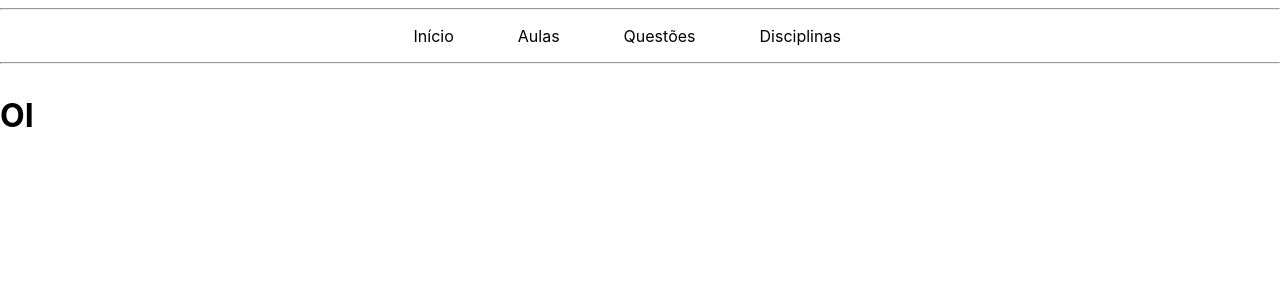
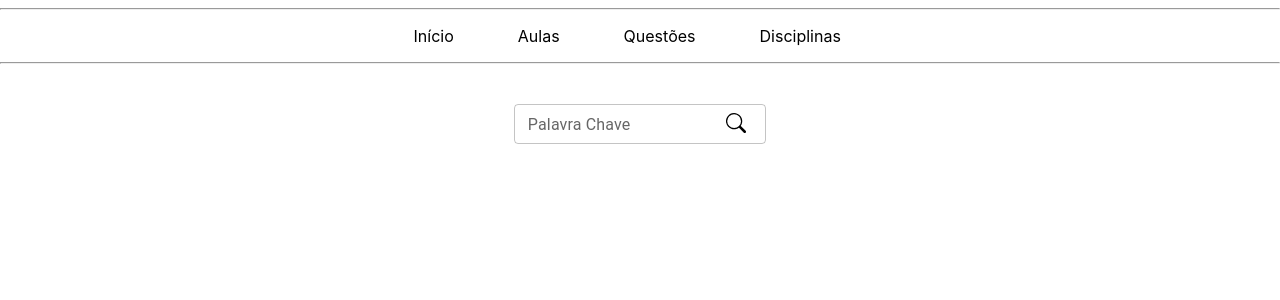
Before and after one commit to JezzDiego/Q-A-website, a Next.js app: page /disciplinas in a window 1280 px wide. Shown: the top 300 px of the page. Built offline with nearby package versions, Linux system fonts and the light colour scheme.

Commit message:
chore: changing some style properties

```diff
--- a/pages/disciplinas/index.tsx
+++ b/pages/disciplinas/index.tsx
@@ -1,7 +1,18 @@
-export default function index() {
-    return (
-        <div>
-            <h1>OI</h1>
+import BasicTextFields from "../../components/TextField";
+import index from '../../styles/index.module.scss'
+import { BsSearch } from "react-icons/bs";
+
+export default function Subjects() {
+  return (
+    <>
+      <div>
+        <div className={index.centerSearch}>
+          <BasicTextFields />
+          <button className={index.centeredIcon}>
+            <BsSearch size={20}></BsSearch>
+          </button>
         </div>
-    )
+      </div>
+    </>
+  );
 }
--- a/styles/variables/classSearch.scss
+++ b/styles/variables/classSearch.scss
@@ -1,5 +1,6 @@
 .header,
-.search {
+.search,
+.centerSearch {
   display: flex;
 }
 
@@ -10,6 +11,11 @@
 
 .search {
   justify-content: flex-end;
+  align-items: center;
+}
+
+.centerSearch {
+  justify-content: center;
   align-items: center;
 }
 
@@ -30,3 +36,11 @@
   border: none;
   cursor: pointer;
 }
+
+.centeredIcon {
+  margin-left: 12rem;
+  position: absolute;
+  background-color: transparent;
+  border: none;
+  cursor: pointer;
+}
```
